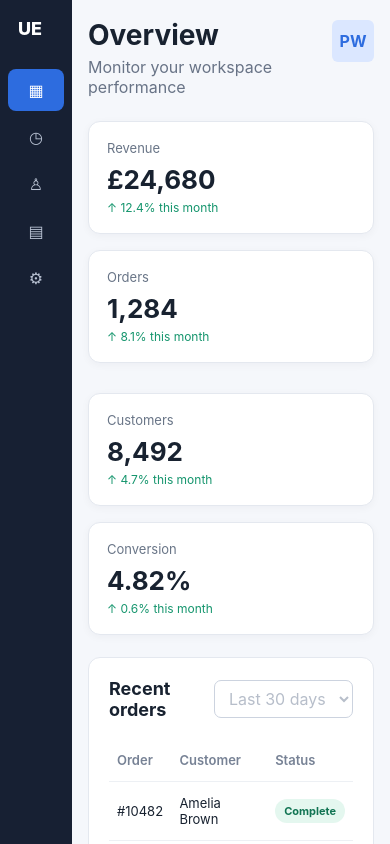
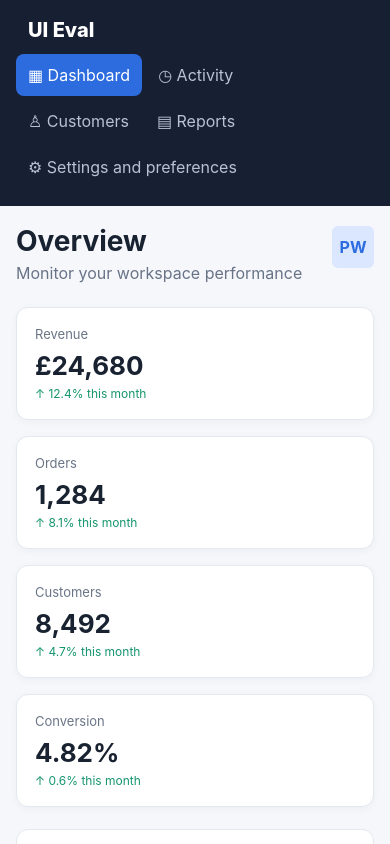
Before and after one commit to piotr-wieruszewski/ui-bug-evaluation, a React (Vite) app: page / in a window 390 px wide. Shown: the top 844 px of the page. Built offline with nearby package versions, Linux system fonts and the light colour scheme.

Commit message:
2. Layout fixes on mobile

```diff
--- a/src/styles.css
+++ b/src/styles.css
@@ -79,8 +79,6 @@ h1 { margin: 0; font-size: 28px; line-height: 1.1; }
   box-shadow: 0 2px 8px rgba(20,30,50,.04);
 }
 
-.cards .card:nth-child(3) { margin-top: 14px; }
-
 .label { color: #697587; font-size: 13px; }
 .value { font-size: 26px; font-weight: 750; margin-top: 8px; }
 .delta { font-size: 12px; color: #15956d; margin-top: 5px; }
@@ -101,6 +99,8 @@ h1 { margin: 0; font-size: 28px; line-height: 1.1; }
 
 .panel-header {
   display: flex;
+  flex-wrap: wrap;
+  gap: 12px;
   justify-content: space-between;
   align-items: center;
   margin-bottom: 18px;
@@ -200,20 +200,22 @@ th { color: #778295; font-weight: 600; }
 }
 .toast.visible { opacity: 1; transform: translateY(0); }
 
+@media (max-width: 1100px) {
+  .cards { grid-template-columns: repeat(2, minmax(0, 1fr)); }
+  .content { grid-template-columns: minmax(0, 1fr); }
+}
+
 @media (max-width: 800px) {
+  .app { flex-direction: column; }
   .sidebar {
-    width: 72px;
-    flex-basis: 72px;
-    padding: 18px 8px;
-    overflow-x: hidden;
+    width: 100%;
+    flex: 0 0 auto;
+    padding: 18px 16px;
   }
-  .logo { font-size: 0; }
-  .logo::after { content: "UE"; font-size: 18px; }
-  .nav-item { font-size: 0; text-align: center; white-space: nowrap; }
-  .nav-item::first-letter { font-size: 16px; }
+  .logo { margin: 0 12px 12px; }
+  .sidebar nav { display: flex; flex-wrap: wrap; gap: 4px; }
+  .nav-item { margin: 0; overflow-wrap: anywhere; }
   .main { padding: 20px 16px; }
-  .cards { grid-template-columns: repeat(2, minmax(0, 1fr)); }
-  .content { grid-template-columns: 1fr; }
 }
 
 @media (max-width: 480px) {
```
